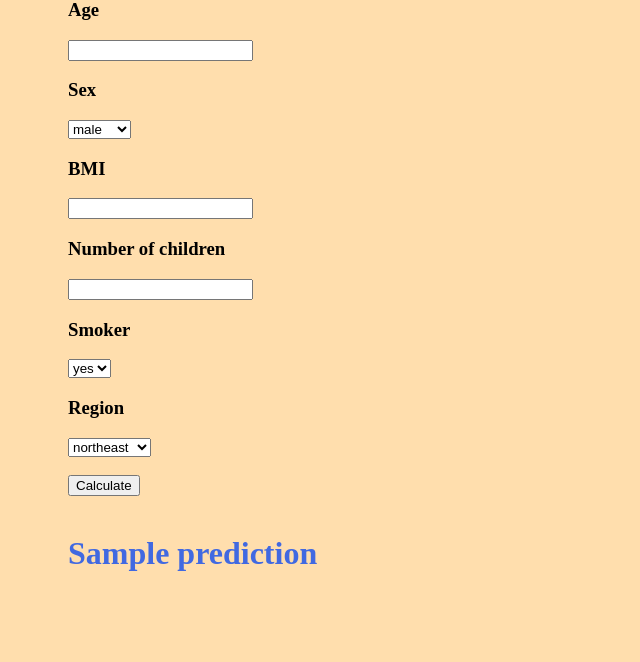
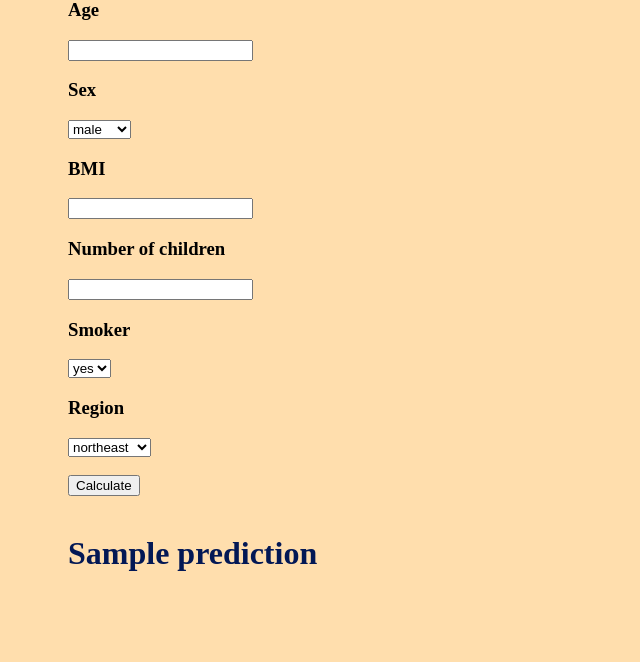
Before and after one commit to smashRK/ineuron, a Flask app: template templates/home.html in a window 1280 px wide. Shown: the part 149-811 px from the top of the page, without its empty margins (0-640 px from the left). Run offline with Flask 2, Linux system fonts and the light colour scheme; the template is opened without the code that fills it: most values are stand-ins (such as "Sample title", 1, 10 or a date in 2020); parts of the project's set-up code (start-up, migrations or seed data) failed here and were passed over.

Commit message:
project done

```diff
--- a/app.py
+++ b/app.py
@@ -2,8 +2,8 @@ import pickle
 import json
 from flask import Flask,render_template,app,request,jsonify,url_for,redirect
 import numpy as np
+import sklearn
 import pandas as pd
-import sklearn
 from logging import FileHandler, ERROR
 
 
--- a/templates/home.html
+++ b/templates/home.html
@@ -40,7 +40,7 @@
         <br>
 
     </div>
-    <div style="color:royalblue"><h1>{{ prediction }}</h1></div>
+    <div style="color:rgb(3, 24, 85)"><h1>{{ prediction }}</h1></div>
 
 
 	<style>
```
Also changed, not shown: 1 other file.
